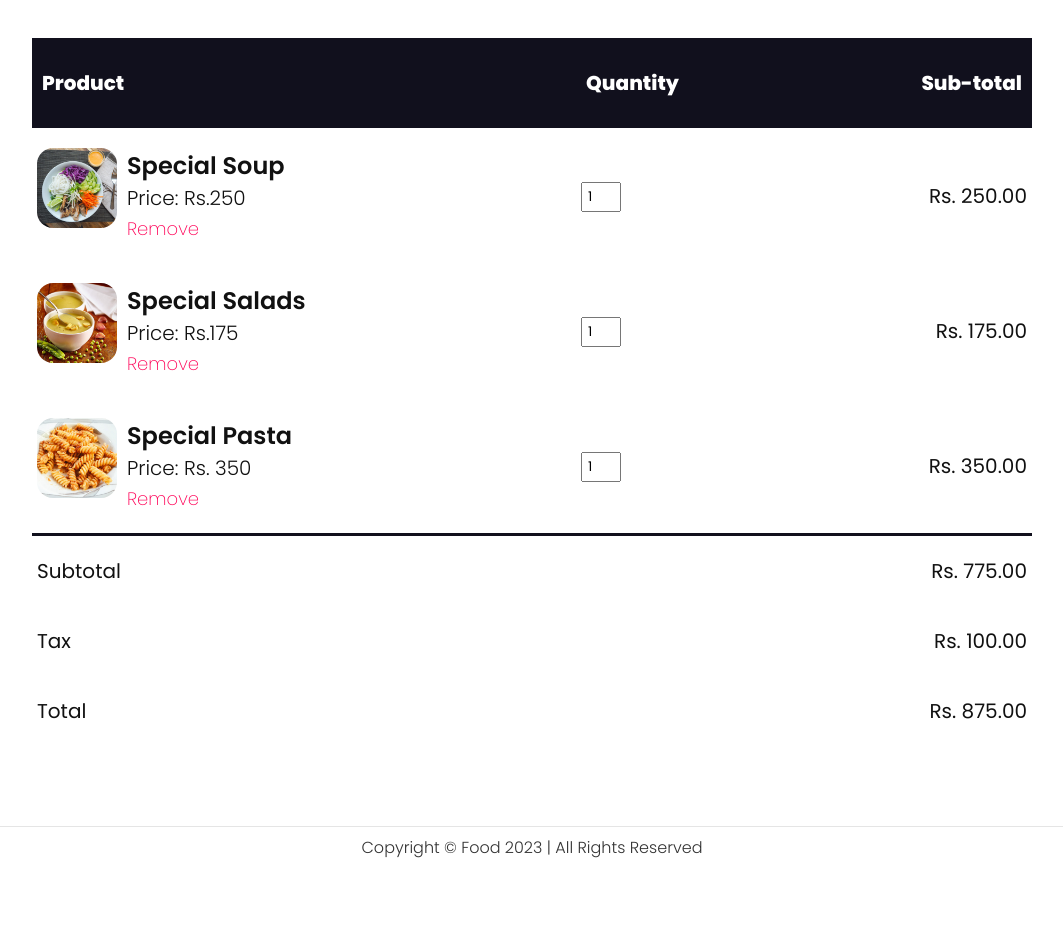
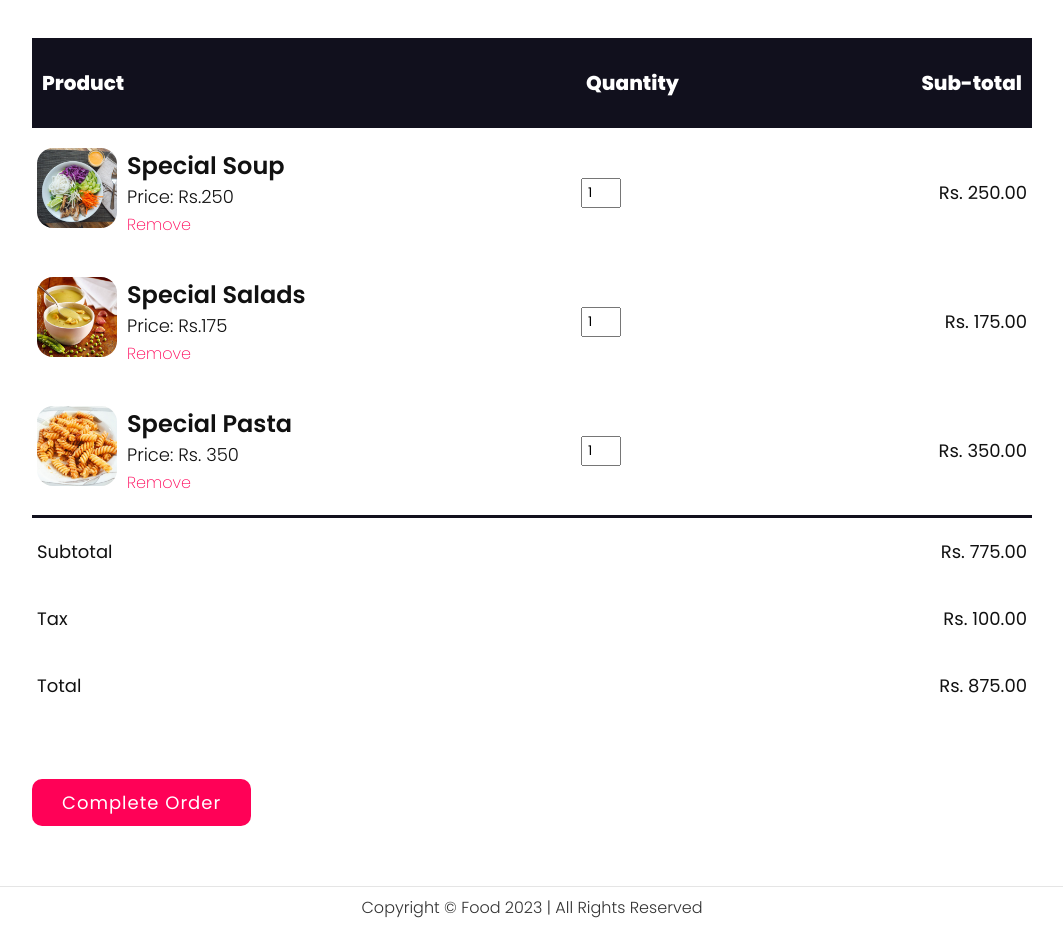
Before and after one commit to nepidkhadka/Food, a plain HTML site: page cart.html in a window 1280 px wide. Shown: the part 220-1148 px from the top of the page, without its empty margins (108-1171 px from the left). Before the commit the page ends 1088 px from the top, so only its background shows below. Drawn offline with Linux system fonts and the light colour scheme.

Commit message:
Added Button In Cart Page and Alert Event On Click

```diff
--- a/cart.html
+++ b/cart.html
@@ -103,6 +103,10 @@
       </table>
     </div>
   </div>
+
+      <button class="complete-order-btn">Complete Order</button>
+
+
 </section>
 
 
@@ -128,7 +132,13 @@
       navlinks.classList.toggle('active');
     }
 
+    document.querySelector(".complete-order-btn").addEventListener("click", ()=>{
+    alert("THANK YOU !!! Order Has Been Processed");    location.href = "/index.html";
+    window.location.href = "/index.html";
+  });
+
   </script>
+
 
 </body>
 
--- a/style.css
+++ b/style.css
@@ -93,6 +93,27 @@ p {
   letter-spacing: 1px;
   border-radius: 1rem;
   transition: 0.5s;
+}
+
+.complete-order-btn{
+  text-align: center;
+  border: none;
+  font-size: 1.8rem;
+  font-weight:400;
+  color: var(--white);
+  background: var(--bg);
+  /* display: inline-block; */
+  padding: 10px 30px;
+  margin-block: 60px;
+  /* text-transform: uppercase; */
+  text-decoration: none;
+  letter-spacing: 1px;
+  border-radius: 1rem;
+  transition: 0.5s;
+}
+
+.complete-order-btn:hover{
+  letter-spacing: 4px;
 }
 
 .btn:hover {
@@ -500,7 +521,7 @@ section {
 }
 
 .cart a{
-  font-size: 1.8rem;
+  font-size: 1.6rem;
   font-weight: lighter;
 }
 
@@ -511,11 +532,11 @@ section {
 
 .cart small{
   font-weight: 300;
-  font-size: 2rem;
+  font-size: 1.8rem;
 }
 
 .cart td{
-  font-size: 2rem;
+  font-size: 1.8rem;
   font-weight: 400;
 }
 
@@ -530,7 +551,8 @@ section {
 }
 
 .cart-page {
-  margin: 80px auto;
+  margin-top: 80px ;
+  margin-inline: auto;
 }
 table {
   border-collapse: collapse;
@@ -567,7 +589,7 @@ td img {
 }
 .total-price {
   display: flex;
-  justify-content: flex-end;
+  justify-content: center;
 }
 .total-price table {
   border-top: 3px solid #11101d;
@@ -629,6 +651,7 @@ th:last-child {
         background-position: center;
         cursor: pointer;
     }
+
 
     .menuToggle.active{
         background: url(Images/close.png);
```
Also changed, not shown: script.js (line endings or trailing spaces).
